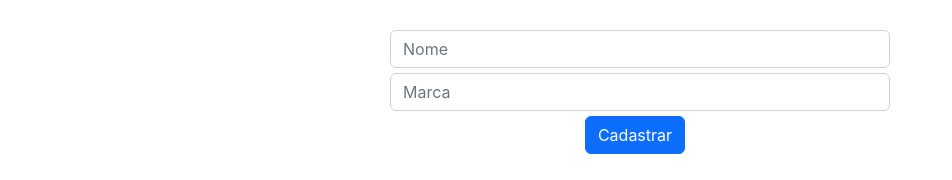
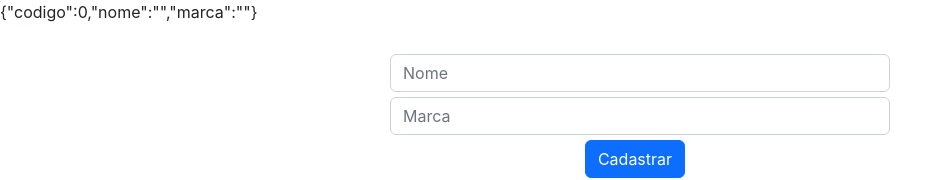
Before and after one commit to antoniomarcelino/curso-spring-react-ralf-lima, a React (Create React App) app in the folder front/: page / in a window 1280 px wide. Shown: the top 180 px of the page, without its empty margins (0-952 px from the left). Built offline with nearby package versions, Linux system fonts and the light colour scheme; no server answers; the HTML template or start-up script is replaced by a standard one.

Commit message:
UseState de produto

```diff
--- a/front/src/App.js
+++ b/front/src/App.js
@@ -15,6 +15,7 @@ function App() {
   // UseState
   const [btnCadastrar, setBtnCadastrar] = useState(true)
   const [produtos, setProdutos] = useState([])
+  const [objProduto, setObjProduto] = useState(produto);
 
   // UseEffect
   useEffect(()=>{
@@ -26,6 +27,7 @@ function App() {
   // Retorno
   return (
     <div>
+      <p>{JSON.stringify(objProduto)}</p>
       <Formulario botao={btnCadastrar}/>
       <Tabela vetor={produtos}/>
     </div>
```
